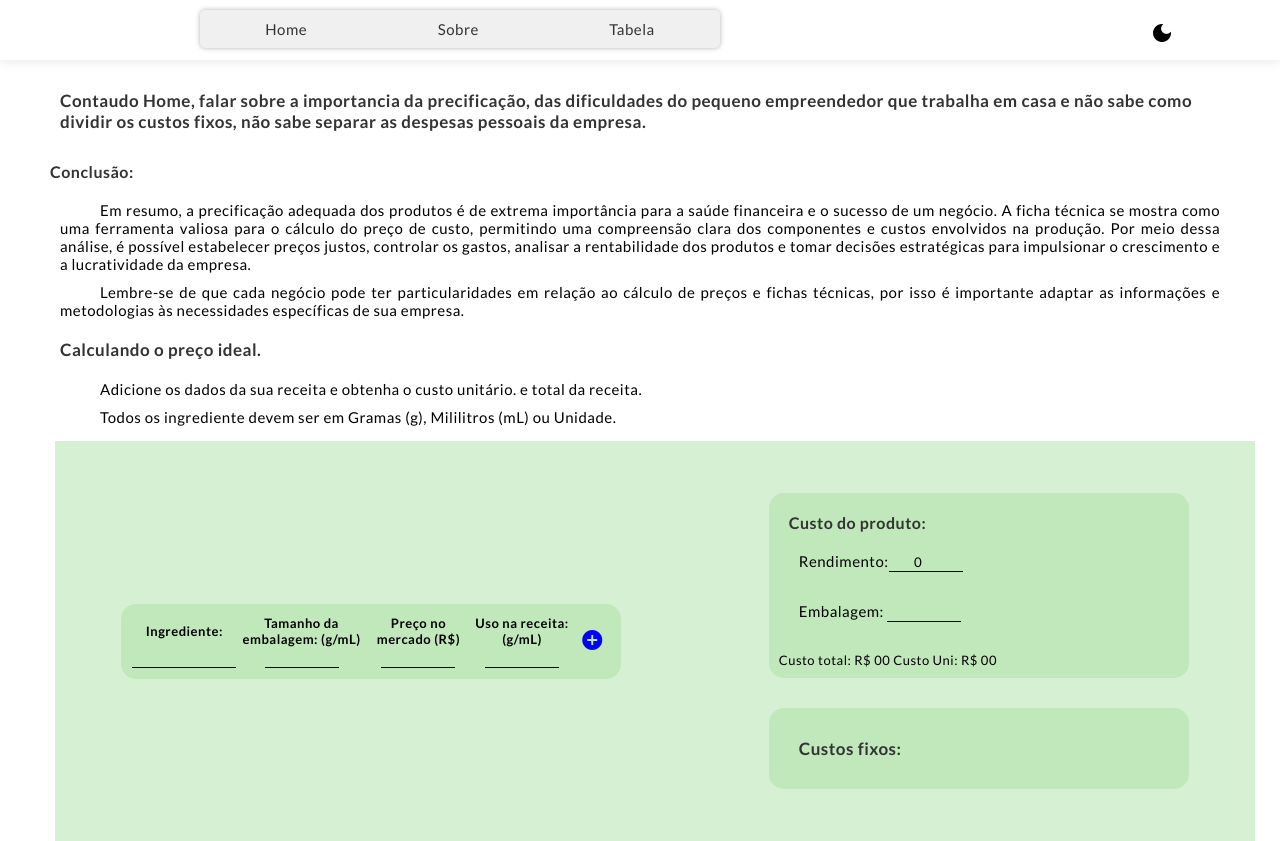
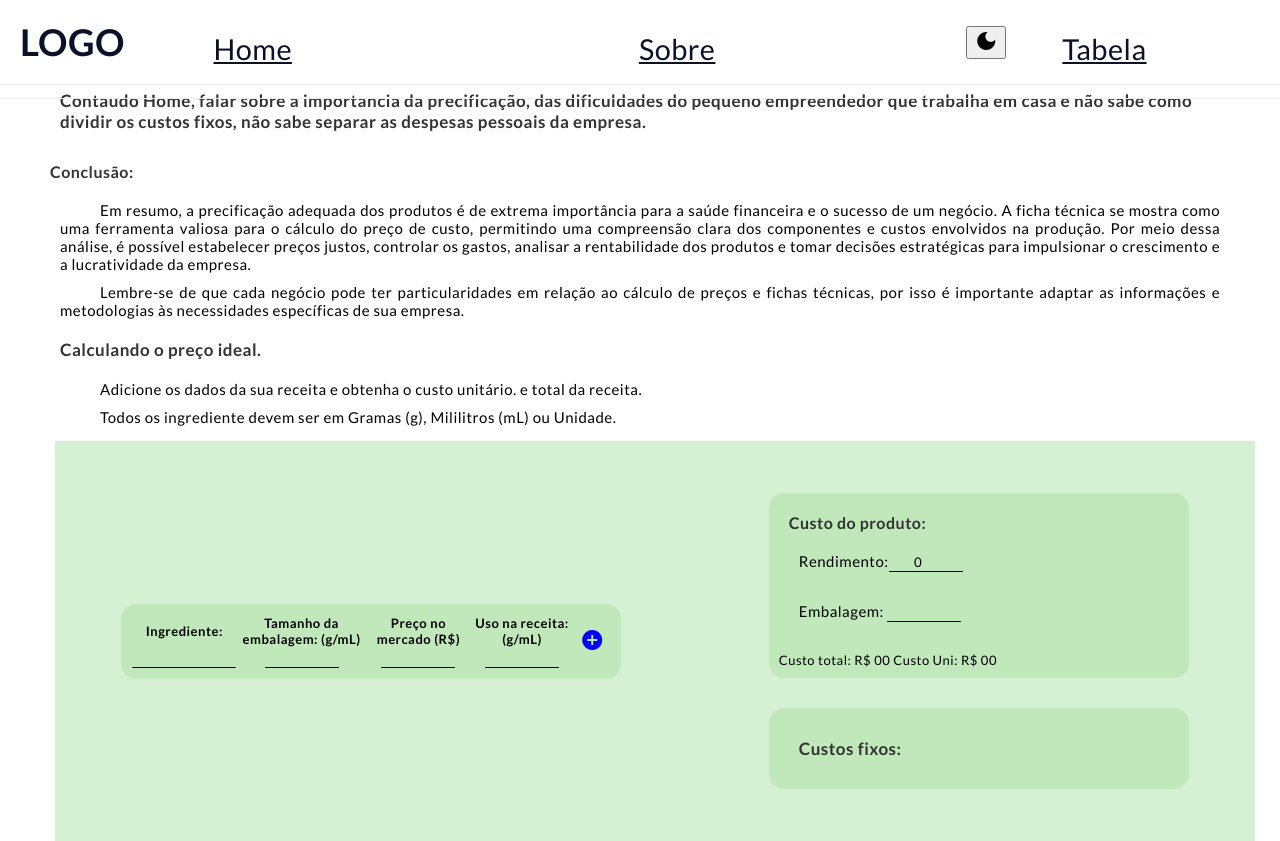
Before and after one commit to Manaure-Vasconcelos/CalculoCusto--Ficha.Tecnica, a plain HTML site: page index.html in a window 1280 px wide. Shown: the top 841 px of the page. Drawn offline with Linux system fonts and the light colour scheme; files whose address does not match are found by name.

Commit message:
doc / style / structure

```diff
--- /dev/null
+++ b/Assets/CSS/menu.css
@@ -0,0 +1,55 @@
+.menu {
+  position: fixed;
+  top: 0;
+  left: 0;
+  right: 0;
+  width: 100%;
+  z-index: 1;
+  border-bottom: 0.1rem solid var(--light-gray-color);
+}
+
+.menu-content {
+  display: flex;
+  justify-content: space-between;
+  align-items: center;
+  padding-top: 0;
+  padding-bottom: 0;
+}
+
+.menu h1 {
+  font-size: 2.3rem;
+  color: var(--primary-color);
+}
+
+.menu h1 a {
+  color: inherit;
+}
+
+.menu ul {
+  list-style: none;
+  display: flex;
+}
+
+.menu ul li a {
+  display: block;
+  padding: 2rem;
+  font-size: 1.8rem;
+  color: var(--primary-color);
+  position: relative;
+}
+
+.menu ul li a::after {
+  content: '';
+  position: absolute;
+  bottom: 1rem;
+  left: 50%;
+  width: 0;
+  height: 0.2rem;
+  background: var(--secondary-color);
+  transition: all 200ms ease-in-out;
+}
+
+.menu ul li a:hover::after {
+  width: 50%;
+  left: 25%;
+}
--- a/style.css
+++ b/Assets/CSS/style.css
@@ -35,57 +35,6 @@ p {
   text-align: justify;
   font-size: 15px;
   margin: 10px 20px 0px 20px;
-}
-#head {
-  background-color: #FFFFFF;
-  box-shadow: 0px 1px 10px rgba(0, 0, 0, 0.1);
-  height: 60px;
-  position: fixed;
-  top: 0px;
-  left: 0px;
-  width: 100%;
-  z-index: 1000;
-}
-nav {
-  position: fixed;
-  top: 10px;
-  left: 200px;
-  z-index: 1000;
-  background-color: #F0F0F0;
-  padding: 10px;
-  border-radius: 5px;
-  box-shadow: 0 0 5px rgba(0, 0, 0, 0.3);
-}
-nav ul {
-  list-style-type: none;
-  width: 500px;
-  padding: 0;
-  margin: 0;
-  display: flex;
-  gap: 20px;
-}
-nav li {
-  display: inline;
-  font-size: 15px;
-}
-nav a {
-  border-radius: 25px;
-  text-decoration: none;
-  color: #333;
-  padding: 5px 10px;
-  transition: background-color 0.3s;
-}
-nav a:hover {
-  background-color: #f0f0f0;
-}
-.darkMode {
-  position: fixed;
-  top: 20px;
-  right: 100px;
-  background: none;
-  border: none;
-  color: #000;
-  cursor: pointer;
 }
 /*Inputs*/
 #ingredients {
--- /dev/null
+++ b/Assets/CSS/variables.css
@@ -0,0 +1,7 @@
+:root {
+  --primary-color: #0a1128;
+  --white-color: #ffffff;
+  --light-gray-color: #eeeeee;
+  --secondary-color: crimson;
+  --gap: 3rem;
+}
--- a/index.html
+++ b/index.html
@@ -3,7 +3,10 @@
   <head>
     <meta charset="UTF-8" />
     <meta name="viewport" content="width=device-width, initial-scale=1.0" />
-    <link rel="stylesheet" href="style.css" />
+    <title>Calculadora de custos.</title>
+    <link rel="stylesheet" href="/Assets/CSS/style.css" />
+    <link rel="stylesheet" href="Assets/CSS/menu.css" />
+    <link rel="stylesheet" href="Assets/CSS/variables.css">
     <script src="script.js"></script>
     <link
       href="https://fonts.googleapis.com/icon?family=Material+Icons"
@@ -15,13 +18,14 @@
       href="https://fonts.googleapis.com/css2?family=Lato:wght@300;400;700&display=swap"
       rel="stylesheet"
     />
-    <title>Calculadora de custos.</title>
   </head>
   <body>
-    <section>
-      <header id="head">
-        <nav class="menu">
-          <ul>
+    <aside class="menu">
+      <div class="menu-content">
+        <h1>LOGO</h1>
+
+        <nav>
+          <ul class="menu">
             <li><a href="#home">Home</a></li>
             <li><a href="#containerIframe">Sobre</a></li>
             <li><a href="#containerTable">Tabela</a></li>
@@ -30,7 +34,10 @@
         <button class="darkMode">
           <span class="material-icons"> dark_mode </span>
         </button>
-      </header>
+      </div>
+    </aside>
+
+    <section>
       <!-- Tabela de custos -->
       <article id="home">
         <h1>
```
Also changed, not shown: Assets/Scripts/script.js (renamed from script.js).
